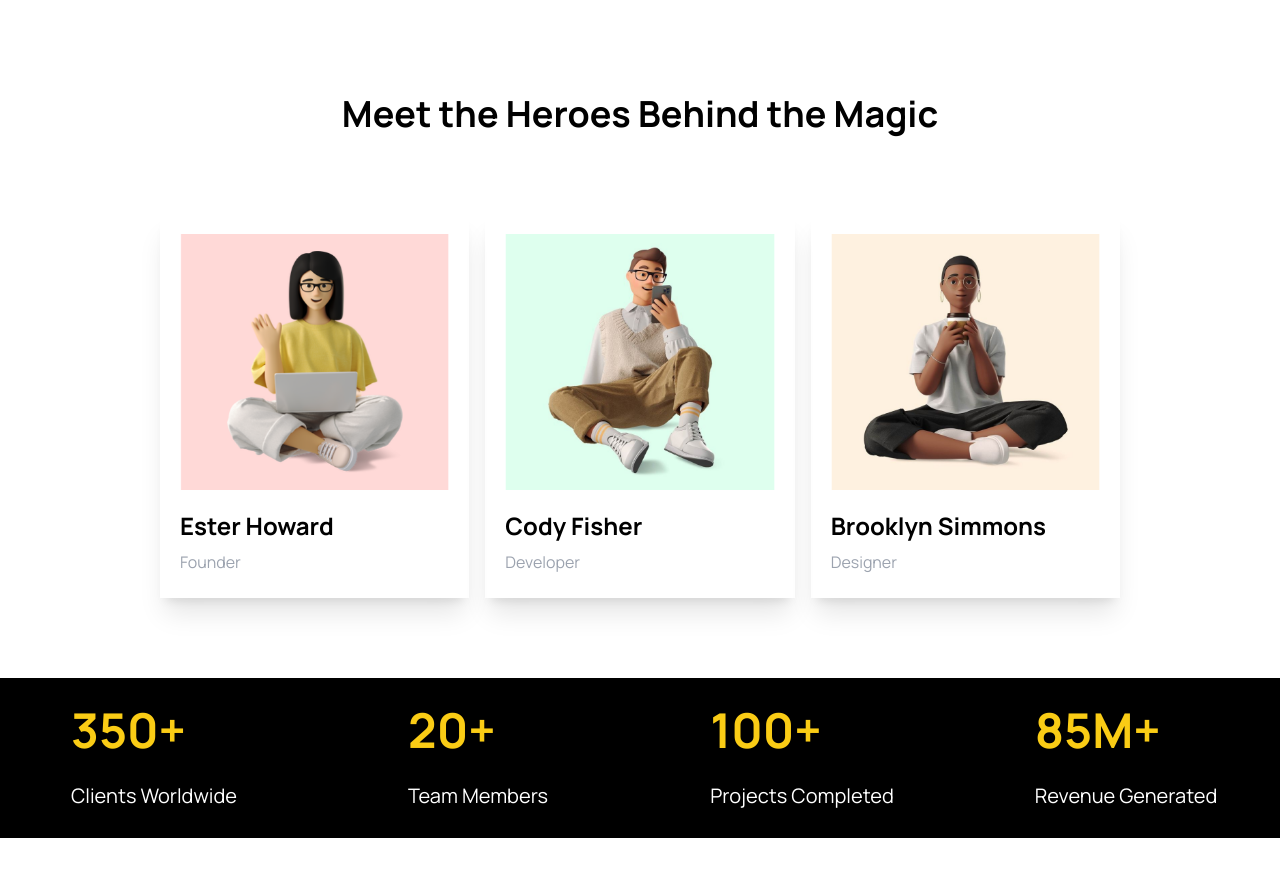
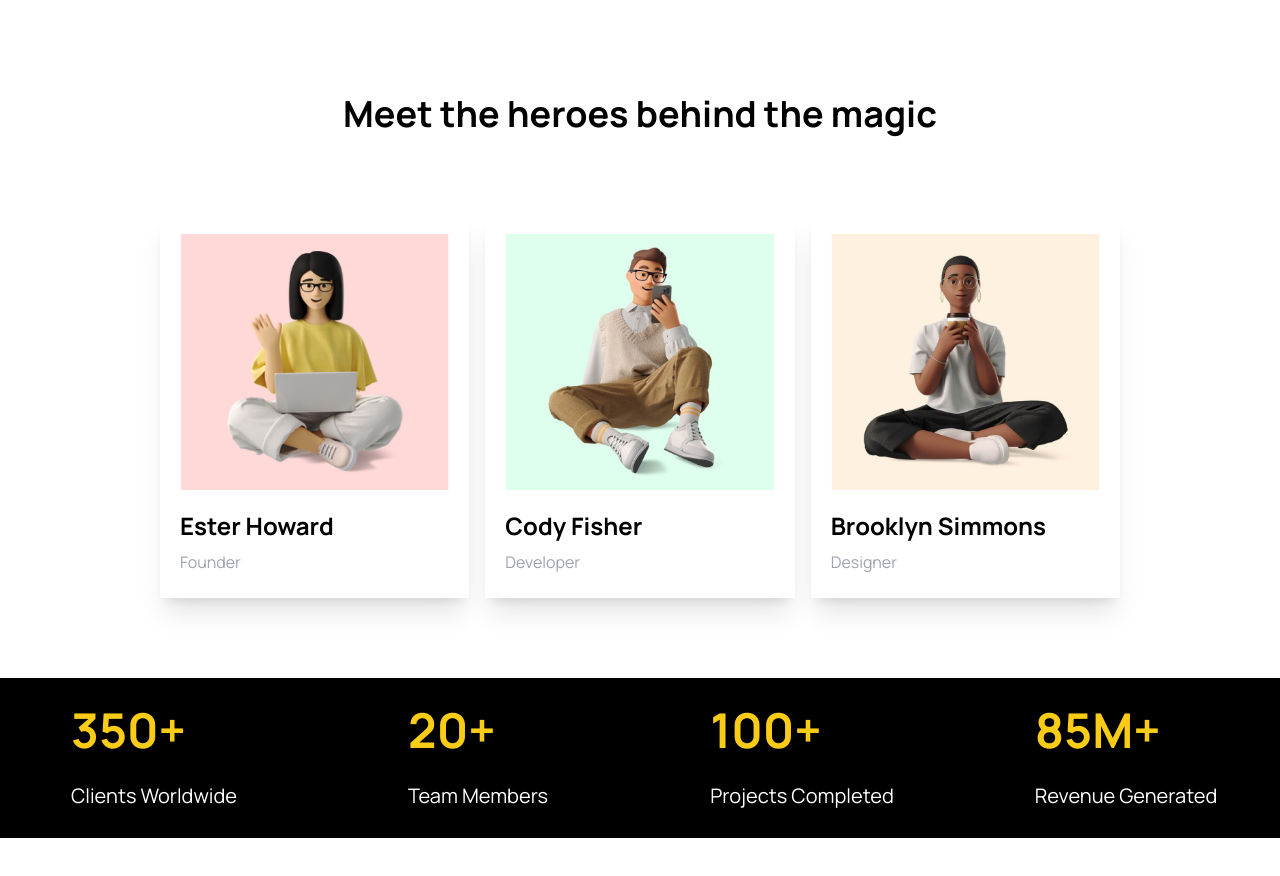
Before and after one commit to unalisi/nextjs-tailwind-landingpage, a Next.js app: page / in a window 1280 px wide. Shown: the part 1439-2315 px from the top of the page. Built offline with nearby package versions, Linux system fonts and the light colour scheme.

Commit message:
rebuild3

```diff
--- a/src/components/ourteam.jsx
+++ b/src/components/ourteam.jsx
@@ -8,7 +8,7 @@ export function Team() {
     <div>
       <div className="w-full md:w-96 lg:w-2/3 xl:w-3/4 2xl:w-4/5 mx-auto">
         <h1 className="md:text-xl font-bold mt-20 mb-10 text-left md:text-center md:ml-0 lg:text-4xl lg:mb-20">
-          Meet the Heroes Behind the Magic
+          Meet the heroes behind the magic
         </h1>
         <div className="grid grid-cols-1 sm:grid-cols-2 md:grid-cols-3 gap-4">
           <div className="shadow-xl flex flex-col justify-center ">
```
Also changed, not shown: 1 other file (tests, documents, lock files or other folders).
